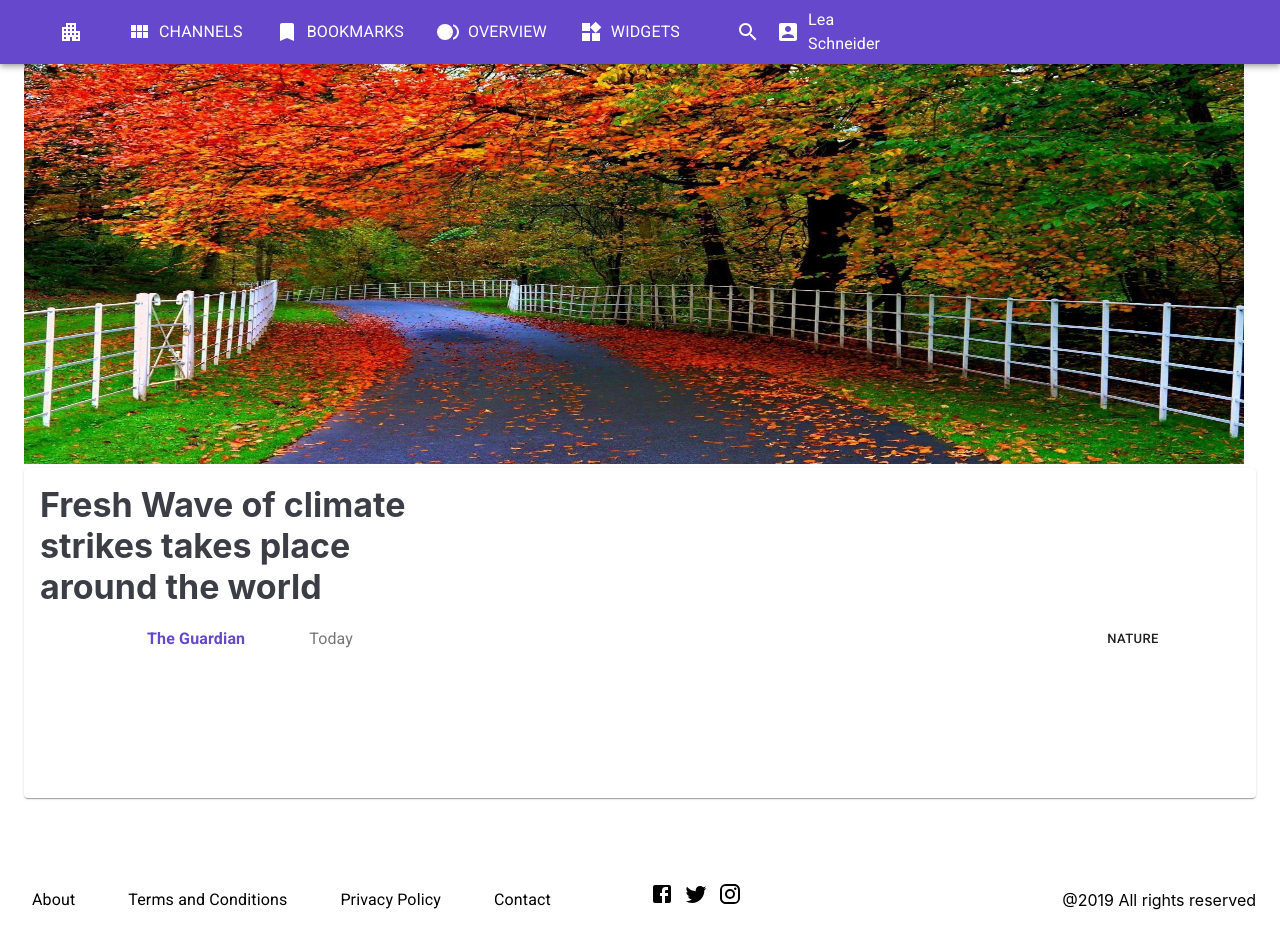
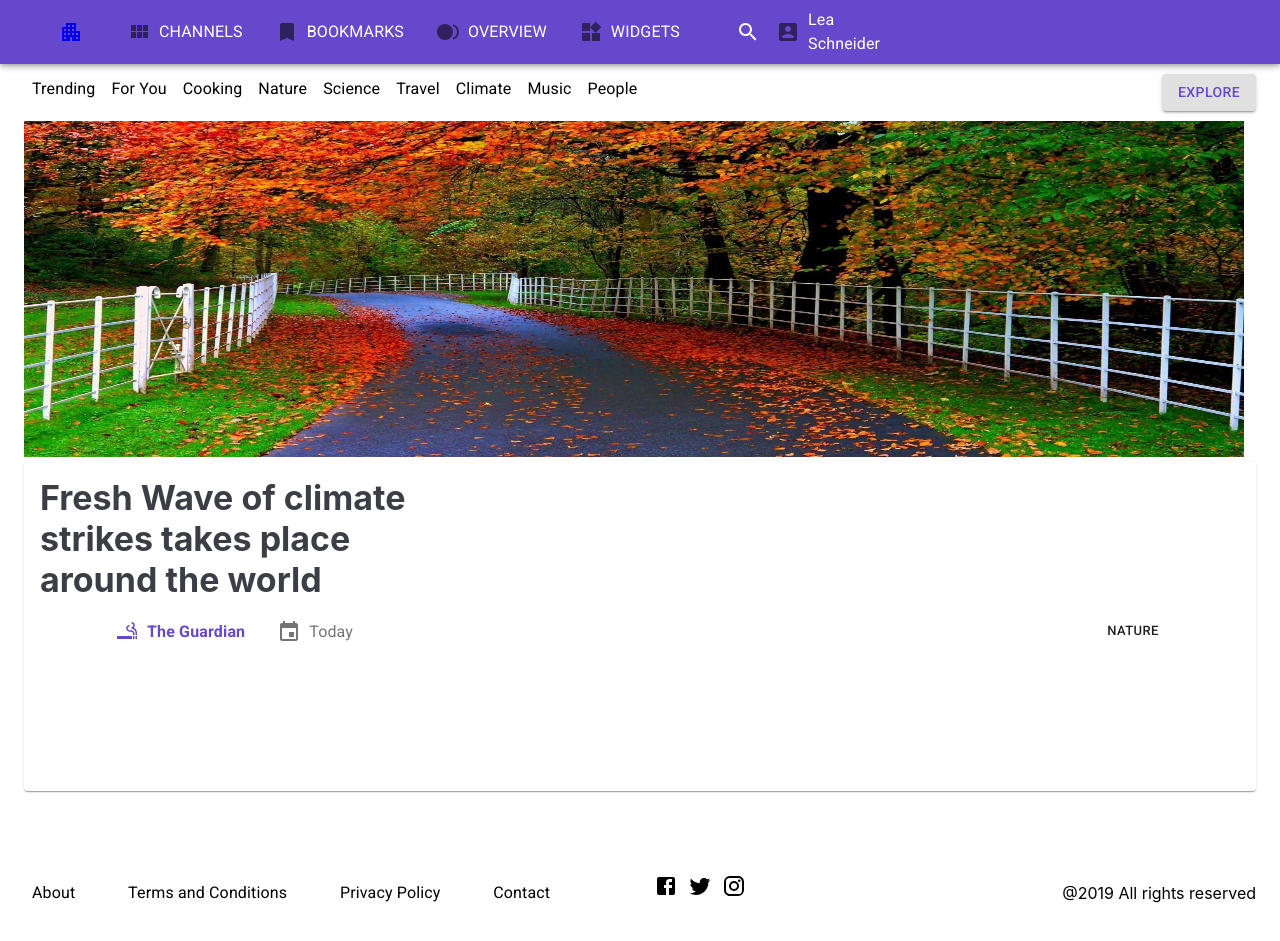
Before and after one commit to pravee674/demo, a React (Create React App) app: page /channel in a window 1280 px wide. Built offline with nearby package versions, Linux system fonts and the light colour scheme.

Commit message:
Header change for responsive

```diff
--- a/src/App.css
+++ b/src/App.css
@@ -6,11 +6,21 @@
   height: 40vmin;
   pointer-events: none;
 }
-.MuiIconButton-label{
+.makeStyles-grow-1 .MuiIconButton-label{
   color: #ffffff;
 }
-.MuiListItemIcon-root {
+.makeStyles-grow-1 .MuiListItemIcon-root {
 	color:#ffffff !important;
+}
+
+@media (min-width: 640px){
+.makeStyles-search-4{
+	margin-left: 33% !important;
+}
+.makeStyles-searchIcon-5 {
+		    width: 192px;
+    float: right;
+}
 }
 
 @media (prefers-reduced-motion: no-preference) {
@@ -25,11 +35,15 @@
     width: 100%;
     float: left;
   }
-  .MuiAppBar-positionFixed{
-    position: relative !important;
+
+  .sub-header{
+	display: none;
   }
-  .sub-header{
-    margin-top: -17%;
+  .makeStyles-searchIcon-5 .MuiTypography-displayBlock{
+	      font-size: 14px;
+  }
+  .MuiToolbar-regular{
+	  margin:0px !important;
   }
   .MuiButton-textSizeSmall{
     padding: 0px 0px !important;
--- a/src/Footer.js
+++ b/src/Footer.js
@@ -26,7 +26,7 @@ export default function Footer() {
         <div className="footer">
             <div className={classes.root} id="trend-content">
                 <Container maxWidth="lg">
-                    <Grid container>
+                    <Grid container spacing={1}>
                         <Grid item xs={6} sm={6}>
                         <Typography className={classes.subHeader}>
                 <Link href="#" onClick={preventDefault}>
--- a/src/Header.js
+++ b/src/Header.js
@@ -18,6 +18,10 @@ import AccountCircle from '@material-ui/icons/AccountCircle';
 import MailIcon from '@material-ui/icons/Mail';
 import NotificationsIcon from '@material-ui/icons/Notifications';
 import MoreIcon from '@material-ui/icons/MoreVert';
+
+import Button from '@material-ui/core/Button';
+import Grid from '@material-ui/core/Grid';
+import Container from '@material-ui/core/Container';
 import {
     Link
   } from "react-router-dom";
@@ -175,7 +179,7 @@ export default function PrimarySearchAppBar() {
 
   return (
     <div className={classes.grow}>
-      <AppBar position="static">
+      <AppBar position="fixed">
         <Toolbar>
            <Link to="trending">
                         <IconButton edge="start" className={classes.menuButton} color="inherit" aria-label="menu">
@@ -210,17 +214,7 @@ export default function PrimarySearchAppBar() {
                             </ListItem>
                         </List>
           </div>
-          <div className={classes.sectionMobile}>
-            <IconButton
-              aria-label="show more"
-              aria-controls={mobileMenuId}
-              aria-haspopup="true"
-              onClick={handleMobileMenuOpen}
-              color="inherit"
-            >
-              <MoreIcon />
-            </IconButton>
-          </div>
+
 		  <div className={classes.search}>
             <div className={classes.searchIcon}>
               <SearchIcon />
@@ -232,8 +226,57 @@ export default function PrimarySearchAppBar() {
                         </ListItem>
             </div>
           </div>
+		   <div className={classes.sectionMobile}>
+            <IconButton
+              aria-label="show more"
+              aria-controls={mobileMenuId}
+              aria-haspopup="true"
+              onClick={handleMobileMenuOpen}
+              color="inherit"
+            >
+              <MoreIcon />
+            </IconButton>
+          </div>
         </Toolbar>
       </AppBar>
+	  <div className="sub-header">
+            <Container maxWidth="lg">
+            <Grid item xs={0} sm={12}>
+            <Typography className={classes.subHeader}>
+                <Link to="trending">
+                    Trending
+                </Link>
+                <Link href="#">
+                    For You
+                </Link>
+                <Link href="#">
+                    Cooking
+                </Link>
+                <Link href="#">
+                    Nature
+                </Link>
+                <Link href="#">
+                    Science
+                </Link>
+                <Link href="#">
+                    Travel
+                </Link>
+                <Link href="#">
+                    Climate
+                </Link>
+                <Link href="#">
+                    Music
+                </Link>
+                <Link href="#">
+                    People
+                </Link>
+                <Link href="/channel">
+                <Button variant="contained">Explore</Button>
+                </Link>
+            </Typography>
+            </Grid>
+            </Container>
+            </div>
       {renderMobileMenu}
       {renderMenu}
     </div>
```
